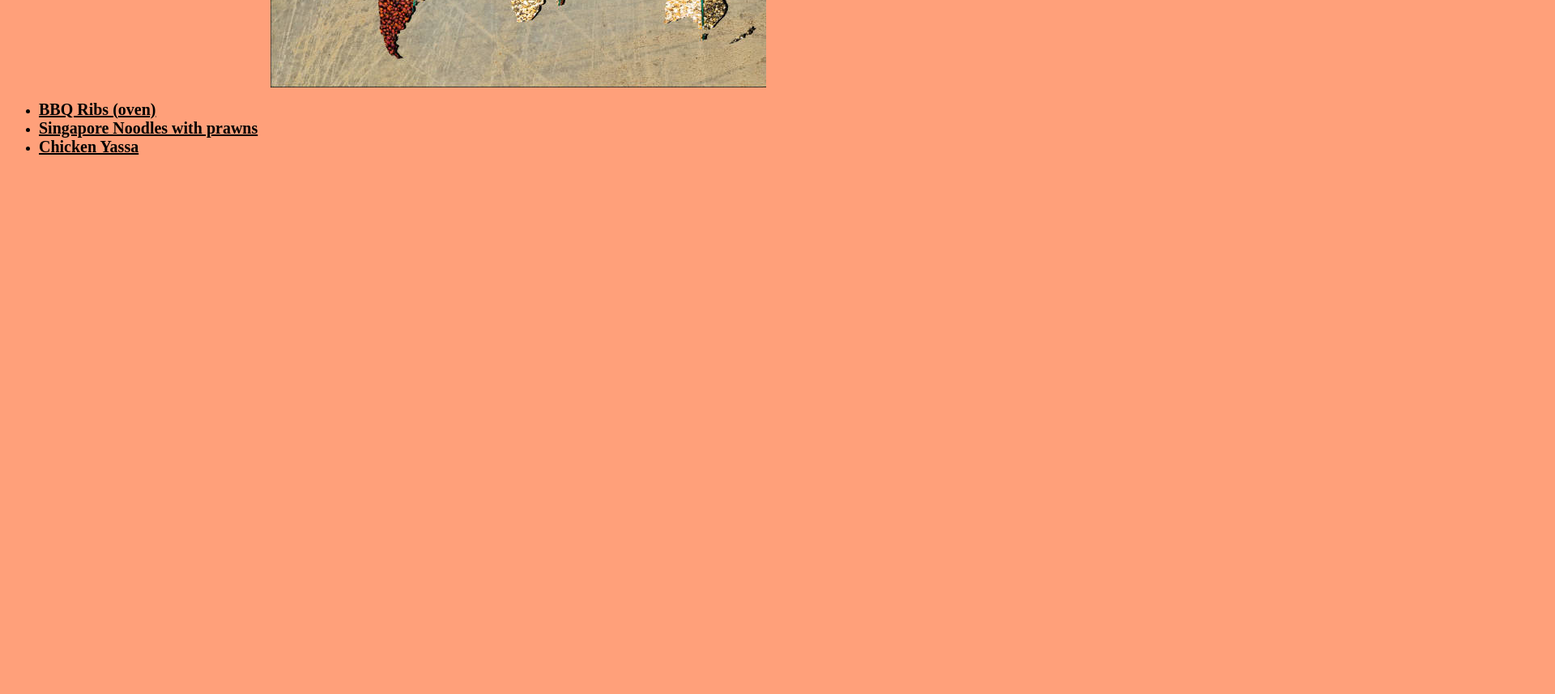
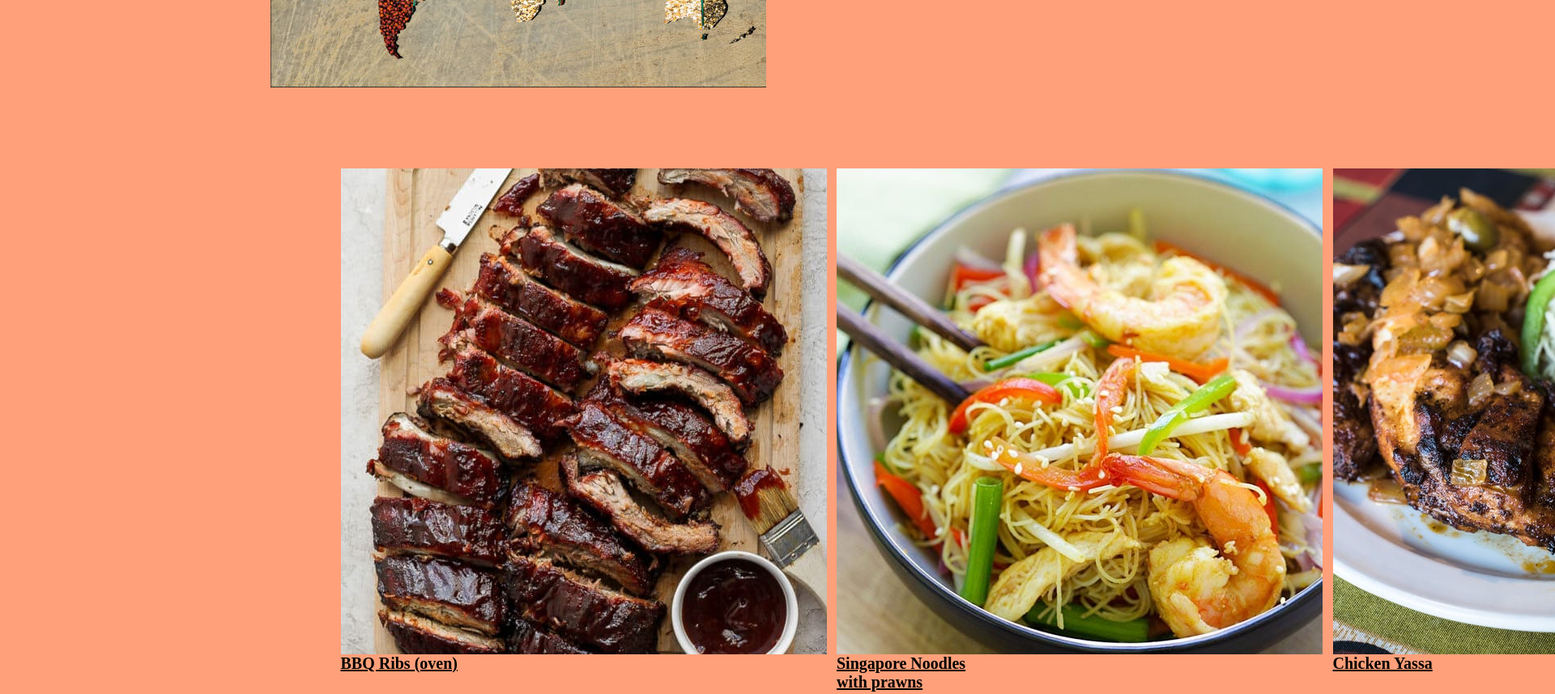
Before and after one commit to AdGiampic/odin-recipes, a plain HTML site: page index.html in a window 1280 px wide. Shown: the part 380-1237 px from the top of the page at 81% size, 1920 px wide, since content can reach past the window. Before the commit the page ends 800 px from the top, so only its background shows below. Drawn offline with Linux system fonts and the light colour scheme.

Commit message:
Changed layout of the recipes from a list format to a card format

```diff
--- a/index.html
+++ b/index.html
@@ -8,12 +8,21 @@
     <title>Recipes from the world</title>
 </head>
 <body>
-    <h1 id="main">Some recipes from the World</h1>
+    <h1 id="main">Recipes from the World</h1>
     <img src="images/world-food.jpg" alt ="image with ingredients world">
-    <ul class = "list">
-        <li><a href="recipes/bbq-ribs.html">BBQ Ribs (oven)</a></li>
-        <li><a href="recipes/singapore-noodles.html">Singapore Noodles with prawns</a></li>
-        <li><a href="recipes/chicken-yassa.html">Chicken Yassa</a></li>
-    </ul>
+    <div class = "recipes">
+        <div class = "recipe">
+           <img src="images/bbq.jpg" alt ="image showing bbq ribs">
+            <a href="recipes/bbq-ribs.html">BBQ Ribs (oven)</a>
+        </div>
+        <div class = "recipe">
+            <img src="images/Singapore-Noodles-cover.jpg" alt ="image showing Singapore noodles">
+            <a href="recipes/singapore-noodles.html">Singapore Noodles with prawns</a>
+        </div>
+        <div class = "recipe">
+            <img src="images/Yassa-cover.jpg" alt ="image showing chicken yassa">
+            <a href="recipes/chicken-yassa.html">Chicken Yassa</a>
+        </div>
+    </div>
 </body>
 </html>
--- a/style.css
+++ b/style.css
@@ -7,7 +7,6 @@
     display: block;
     text-align: center;
     border: 2px;
-
 }
 
 a{
@@ -26,3 +25,15 @@ h1{
     display: block;
     text-align: center;
 }
+
+.recipes{
+    display: flex;
+    justify-content: space-evenly;
+    margin-top: 100px;
+    width: 2250px;
+}
+
+.recipe{
+   width: 200px;
+
+}
```
Also changed, not shown: images/Singapore-Noodles-cover.jpg (added), images/Yassa-cover.jpg (added), images/bbq.jpg (added).
